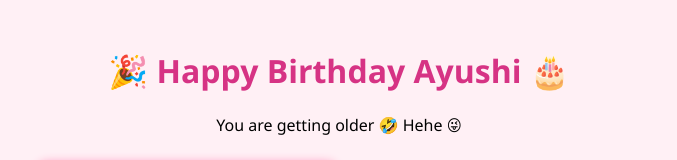
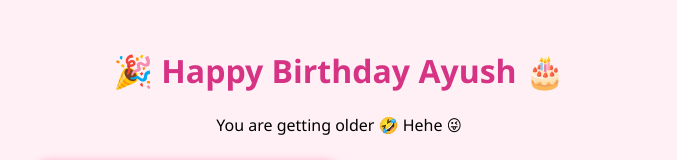
Before and after one commit to deshwal31055/Ayush-birthday-, a plain HTML site: page index.html in a window 1280 px wide. Shown: the top 160 px of the page, without its empty margins (301-978 px from the left). Drawn offline with Linux system fonts and the light colour scheme.

Commit message:
Update index.html

```diff
--- a/index.html
+++ b/index.html
@@ -4,11 +4,11 @@
 <head>
   <meta charset="UTF-8" />
   <meta name="viewport" content="width=device-width, initial-scale=1.0"/>
-  <title>Happy Birthday Ayushi</title>
+  <title>Happy Birthday Ayush 💖</title>
   <link rel="stylesheet" href="style.css">
 </head>
 <body>
-  <h1>🎉 Happy Birthday Ayushi 🎂</h1>
+  <h1>🎉 Happy Birthday Ayush 🎂</h1>
   <p>You are getting older 🤣 Hehe 😜</p>
   <img src="assets/cake.jpg" alt="Birthday Cake" width="300" />
   <audio controls autoplay loop>
```
